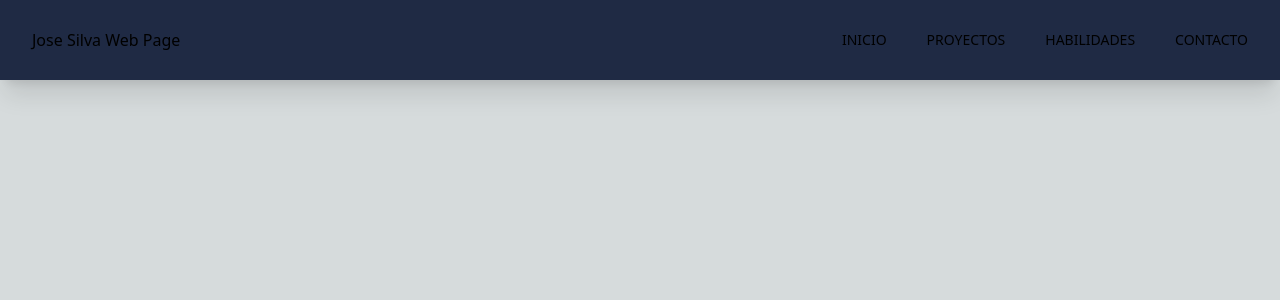
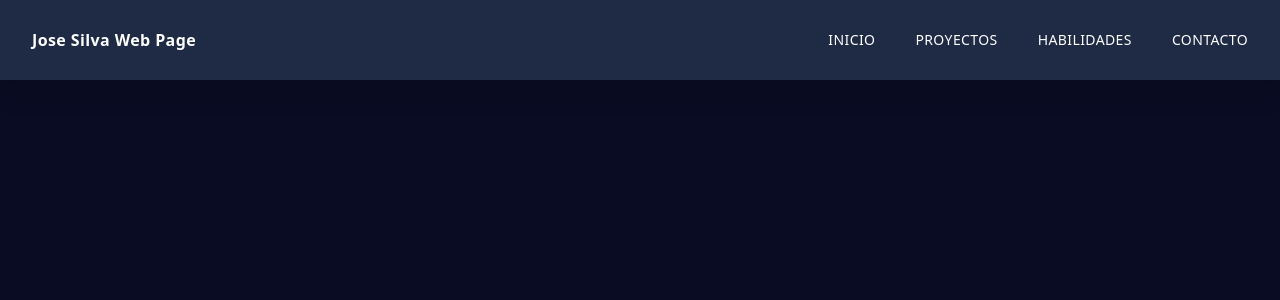
Before and after one commit to ShindouAstrea/portfolio-nextjs-version, a Next.js app: page / in a window 1280 px wide. Shown: the top 300 px of the page. Built offline with nearby package versions, Linux system fonts and the light colour scheme.

Commit message:
Change: template vars changed by custom

```diff
--- a/src/styles/globals.css
+++ b/src/styles/globals.css
@@ -2,26 +2,21 @@
 @tailwind components;
 @tailwind utilities;
 
-:root {
-  --foreground-rgb: 0, 0, 0;
-  --background-start-rgb: 214, 219, 220;
-  --background-end-rgb: 255, 255, 255;
-}
+@layer base {
+  *{
+    margin: 0;
+  }
+  body{
+    @apply bg-[#0A0C23] text-white tracking-wide
+  }
+  h1, h2, h3, h4, h5, h6{
+    @apply font-bold
+  }
+  ul{
+    @apply list-none;
 
-@media (prefers-color-scheme: dark) {
-  :root {
-    --foreground-rgb: 255, 255, 255;
-    --background-start-rgb: 0, 0, 0;
-    --background-end-rgb: 0, 0, 0;
+  }
+  li{
+    @apply cursor-pointer;
   }
 }
-
-body {
-  color: rgb(var(--foreground-rgb));
-  background: linear-gradient(
-      to bottom,
-      transparent,
-      rgb(var(--background-end-rgb))
-    )
-    rgb(var(--background-start-rgb));
-}
```
